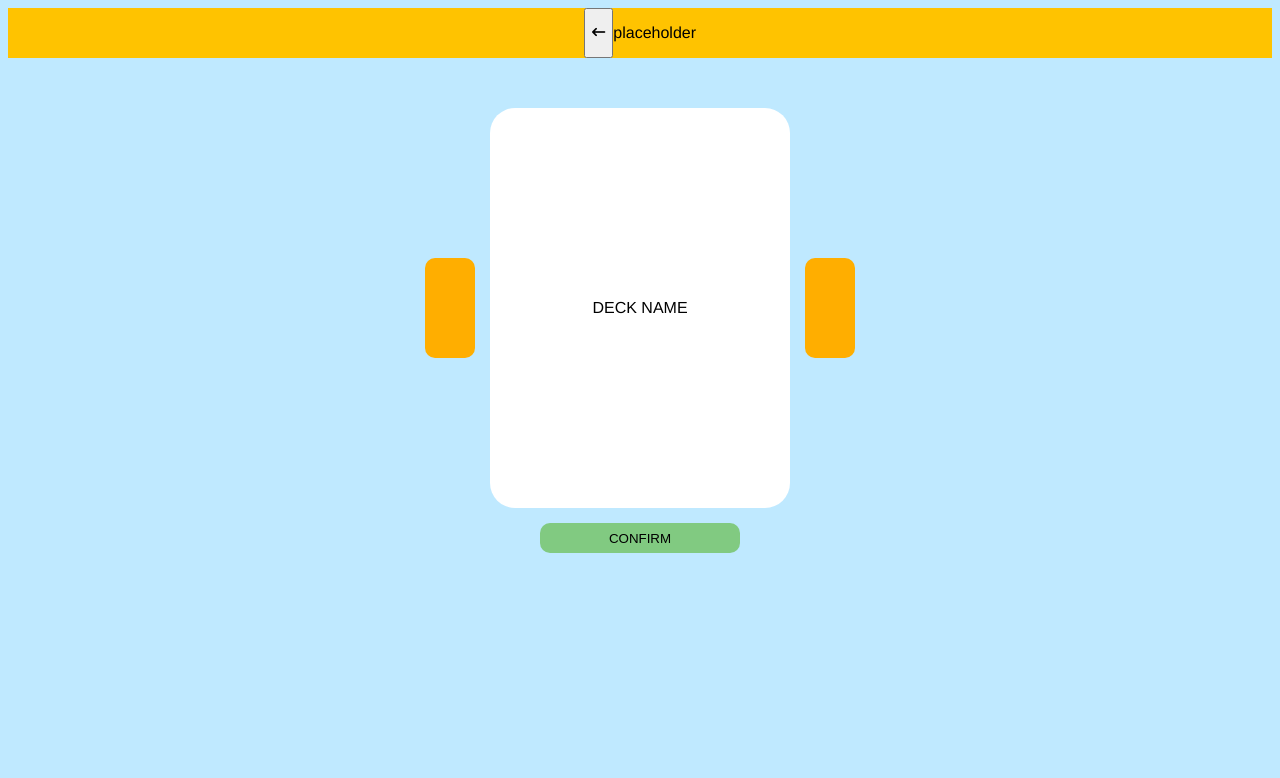
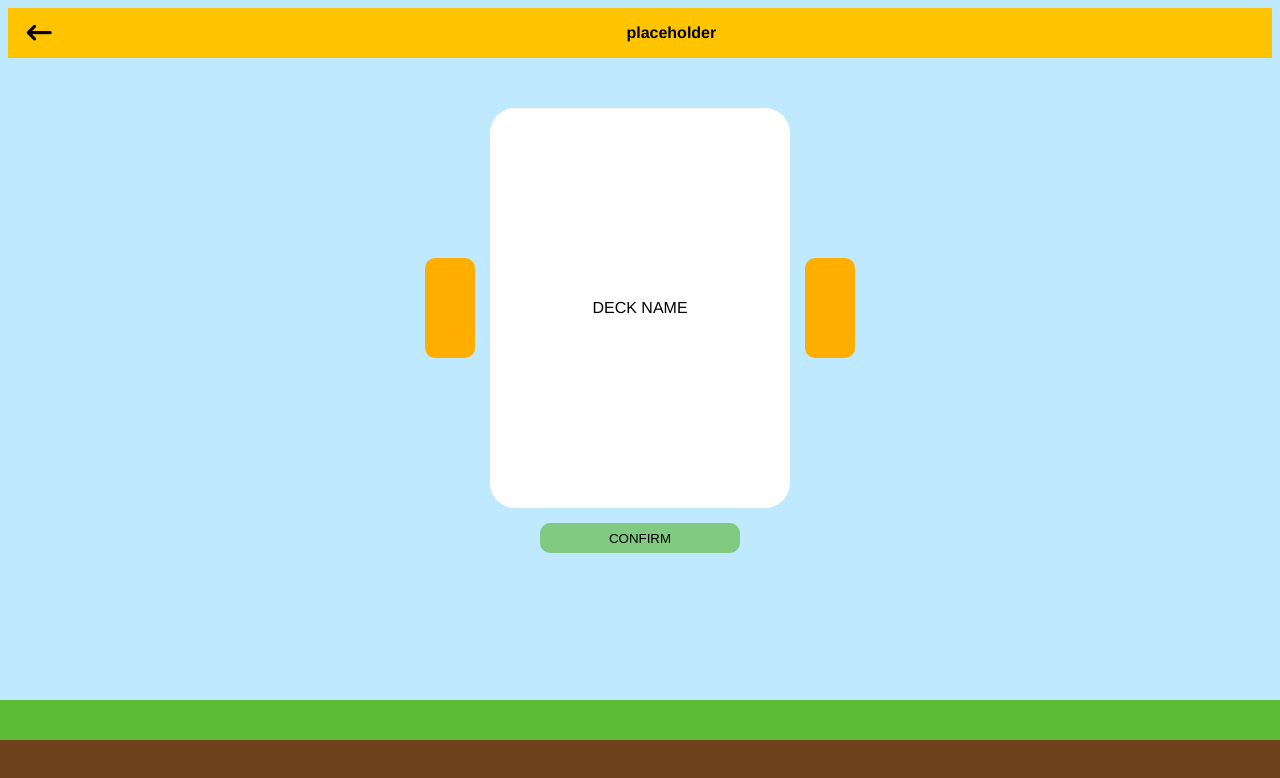
Before and after one commit to Yurills/final-project-i2cedt, a website: page frontend/index.html in a window 1280 px wide. Drawn offline with Linux system fonts and the light colour scheme.

Commit message:
Adding some effects

```diff
--- a/frontend/styles.css
+++ b/frontend/styles.css
@@ -15,20 +15,66 @@ body {
     border-radius: 10px;
     border: none;
 }
+#logo{
+    font-weight: bold;
+    justify-content: center;
+    text-align: center;
+    margin-left: 45%;
+}
 
+.dirt{
+    position: fixed;
+    bottom: 0;
+    left: 0;
+    width: 100%;
+    height: 60px;
+    background-color: #6e421a;
+    justify-content: center;
+    display: flex;
+}
+
+.grass{
+    position: fixed;
+    bottom: 60px;
+    left: 0;
+    width: 100%;
+    height: 40px;
+    background-color: #5dbd39;
+    justify-content: center;
+    display: flex;
+
+}
 
 /* navigator header*/
 nav {
     background-color: #FFC300;
     display:flex;
+    /*justify-content: center;*/
+    margin:0
+}
+
+nav p{
     justify-content: center;
-    margin:0
+    text-align: center;
 }
 
 #add-deck {
     position:absolute;
     right:80px;
     top:20px;
+}
+
+/*Return Button*/
+#return-button{
+    font-size: 25px;
+    font-weight: bold;
+    background: none;
+    border: none;
+    margin-left: 1%;
+    cursor: pointer;
+}
+#return-button:hover{
+    color: gray;
 }
 
 /*main display-screen showing deck choosing before start*/
@@ -64,18 +110,14 @@ nav {
     margin:15px;
     width:200px;
     height: 30px;
+    cursor: pointer;
 }
-
-
-
-
 
 /*main display-screen showing question*/
 #main__toolbar--createdeck {
     margin:auto;
 
 }
-
 
 #main__wrapper {
     display: block;
@@ -120,12 +162,15 @@ nav {
     border:none;
     border-radius: 0px 15px 15px 0px;
     width: 125px;
+    background-color: #ffae00;
+    cursor: pointer;
+}
+#main__user-input--inputbutton:hover{  /* fixed */
+    background-color: #f5c764;
+}
 
-    background-color: #ffae00;
-
-}
-#main_user-input--inputbutton:hover{  /* not working don't know why */
-    background-color: rgba(145, 182, 168, 0.11);
+#main__display--buttonselect-deck:hover{
+    background-color: rgb(160, 230, 160);
 }
 
 /*modal screen*/
```
